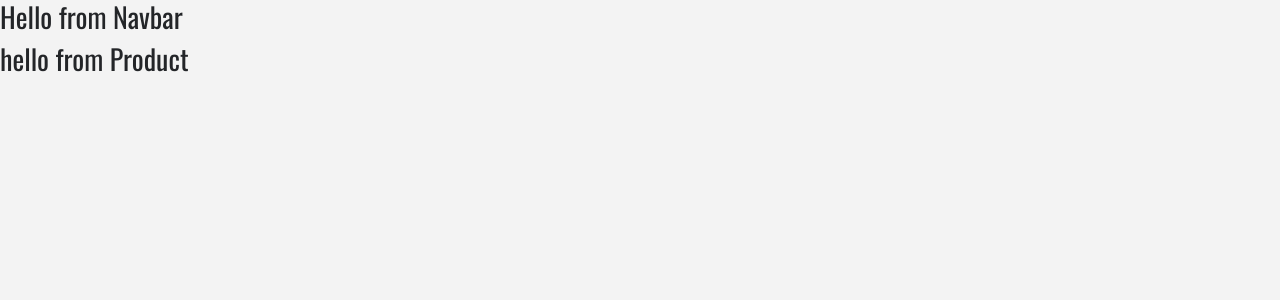
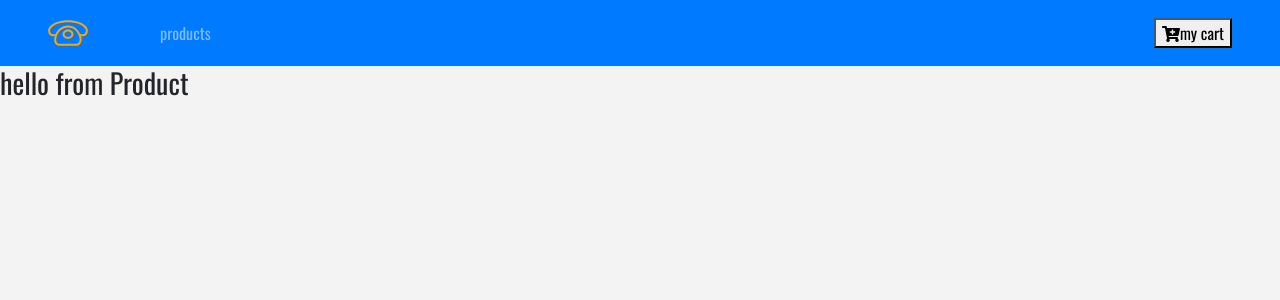
Before and after one commit to GuilhermeBorges3Ddev/PhoneE-Commerce, a React (Create React App) app in the folder store-recording/: page / in a window 1280 px wide. Shown: the top 300 px of the page. Built offline with nearby package versions, Linux system fonts and the light colour scheme.

Commit message:
Basic Navbar component done

```diff
--- a/store-recording/src/components/Navbar.js
+++ b/store-recording/src/components/Navbar.js
@@ -1,11 +1,34 @@
-import React, { Component } from 'react'
+import React, { Component } from 'react';
+import {Link} from 'react-router-dom';
+import logo from '../logo.svg';
+
 
 export default class Navbar extends Component {
     render() {
         return(
-            <div>
-                <h3>Hello from Navbar</h3>
-            </div>
+            <nav className="navbar navbar-expand-sm bg-primary navbar-dark px-sm-5">
+                {/*
+                    https://www.iconfinder.com/icons/1243689/call_phone_icon
+                    Creative Commons (Attribution 3.0 Unported);
+                    https://www.iconfinder.com/Makoto_msk
+                */}
+                <Link to='/'>
+                    <img src={logo} alt="store" className="navbar-brand" />
+                </Link>
+                <ul className="navbar-nav align-items-center">
+                    <li className="nav-item ml-5">
+                        <Link to="/" className="nav-link">
+                            products
+                        </Link>
+                    </li>
+                </ul>
+                <Link to="/cart" className="ml-auto">
+                    <button>
+                        <i className="fas fa-cart-plus" />
+                        my cart
+                    </button>
+                </Link>
+            </nav>
         )
     }
 }
```
